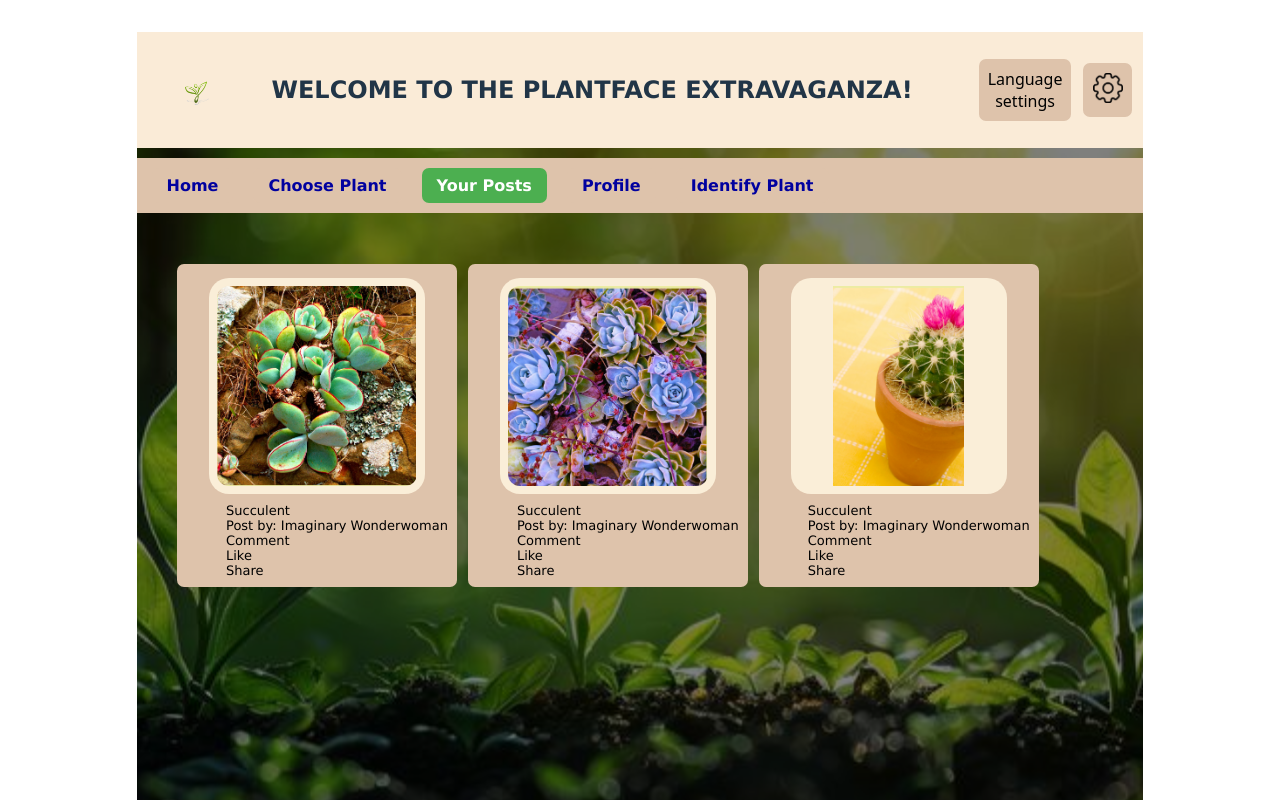
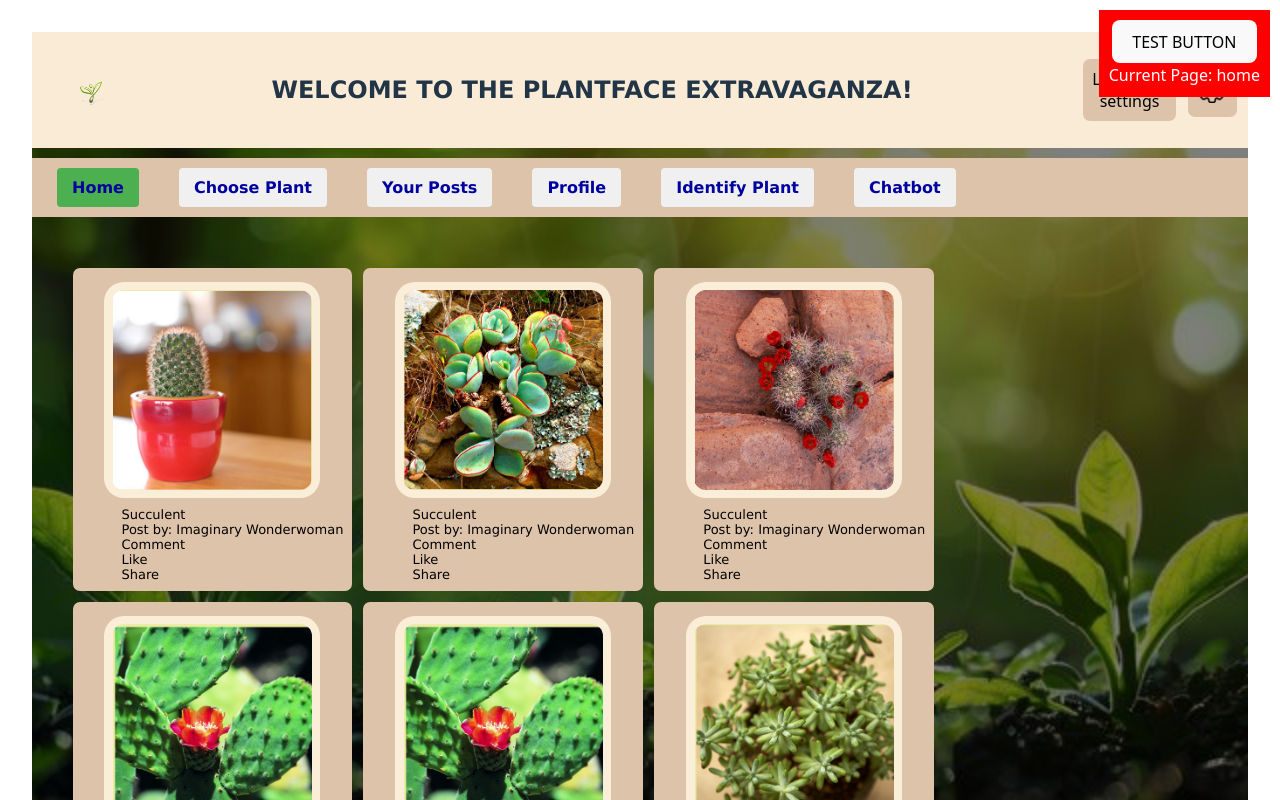
Before and after one commit to mgorski760/PlantBook, a React (Vite) app in the folder frontend/homepg/: page / in a window 1280 px wide. Shown: the top 800 px of the page. Built offline with nearby package versions, Linux system fonts and the light colour scheme.

Commit message:
Adding features- Chatbot

```diff
--- /dev/null
+++ b/frontend/homepg/src/Chatbot.tsx
@@ -0,0 +1,32 @@
+import React from "react";
+import plant2 from './assets/Plant2.png';
+import plant7 from './assets/Plant7.png';
+import plant8 from './assets/Plant8.png';
+import "./Homepage.css";
+
+const plantImages = [plant2, plant7, plant8];
+
+const UserContent: React.FC = () => {
+  return (
+    <div>
+      <ul className="plant-list item-list">
+        {plantImages.map((plant, index) => (
+          <li className="items" key={index}>
+            <button className="button">
+              <img src={plant} alt={`Plant ${index + 1}`} />
+              <ul>
+                <li className="items">Succulent</li>
+                <li className="items">Post by: Imaginary Wonderwoman</li>
+                <li className="items">Comment</li>
+                <li className="items">Like</li>
+                <li className="items">Share</li>
+              </ul>
+            </button>
+          </li>
+        ))}
+      </ul>
+    </div>
+  );
+};
+
+export default UserContent;
--- a/frontend/homepg/src/Homepage.tsx
+++ b/frontend/homepg/src/Homepage.tsx
@@ -6,22 +6,30 @@ import YourPosts from "./UserContent";
 import ChoosePlant from "./ChoosePlant";
 import Profile from "./UserProfile";
 import IdentifyPlant from "./IdentifyPlant";
+import Chatbot from "./Chatbot";
+import { useEffect } from 'react'
 import "./Homepage.css";
 
-type ActivePage = "home" | "choosePlant" | "yourPosts" | "profile" | "identifyPlant";
+type ActivePage = "home" | "choosePlant" | "yourPosts" | "profile" | "identifyPlant" | "Chatbot";
 
 
 const Homepage: React.FC = () => {
   const [language, setLanguage] = useState<string>("English");
-  const [activePage, setActivePage] = useState<ActivePage>("yourPosts");
+  const [activePage, setActivePage] = useState<ActivePage>("home");
   console.log("Current Page:", activePage);
+
+  const handleButtonClick = (page: ActivePage) => {
+    console.log('Button clicked, setting page to:', page);
+    setActivePage(page);
+  };
 
   const navItems: { id: ActivePage; label: string }[] = [
     { id: "home", label: "Home" },
     { id: "choosePlant", label: "Choose Plant" },
     { id: "yourPosts", label: "Your Posts" },
     { id: "profile", label: "Profile" },
-    { id: "identifyPlant", label: "Identify Plant" }
+    { id: "identifyPlant", label: "Identify Plant" },
+    { id: "Chatbot", label: "Chatbot" }
   ];
 
   const renderContent = () => {
@@ -36,6 +44,8 @@ const Homepage: React.FC = () => {
         return <Profile />;
       case "identifyPlant":
         return <IdentifyPlant />;
+      case "Chatbot":
+        return <Chatbot />;
       default:
         return <HomeContent />;
     }
@@ -61,17 +71,37 @@ const Homepage: React.FC = () => {
       <nav className="navbar">
         <ul>
         {navItems.map((item) => (
-              <li key={item.id}>
+            <li key={item.id} style={{ margin: '0 10px' }}>
               <button
-                  onClick={() => setActivePage(item.id)}
-                  className={activePage === item.id ? "active" : ""}>
+                onClick={() => handleButtonClick(item.id)}
+                style={{
+                  padding: '10px 15px',
+                  backgroundColor: activePage === item.id ? '#4CAF50' : '#f0f0f0',
+                  border: 'none',
+                  borderRadius: '4px',
+                  cursor: 'pointer'
+                }}
+              >
                 {item.label}
               </button>
             </li>
           ))}
         </ul>
       </nav>
-
+      <div style={{
+        position: 'fixed',
+        top: '10px',
+        right: '10px',
+        zIndex: 1000,
+        background: 'red',
+        color: 'white',
+        padding: '10px'
+      }}>
+        <button onClick={() => alert('Test button works!')}>
+          TEST BUTTON
+        </button>
+        <div>Current Page: {activePage}</div>
+      </div>
       <div className="content">
         {renderContent()}
       </div>
--- a/frontend/homepg/src/UserProfile.tsx
+++ b/frontend/homepg/src/UserProfile.tsx
@@ -8,13 +8,13 @@ const UserProfile: React.FC = () => {
     <div className="profile">
     <h3>Hello Imaginary WonderWoman</h3><br/>
       <ul className="profilelist">
-          <li className="items">
+          <li className="profileitems">
             <img src={Profilepic} alt="Profile"/>
               <ul>
-                <li className="items">Change Profile</li>
-                <li className="items">Email | Phone number</li>
-                <li className="items">Bio</li>
-                <li className="items">Logout</li>
+                <li className="profileitems">Change Profile</li>
+                <li className="profileitems">Email | Phone number</li>
+                <li className="profileitems">Bio</li>
+                <li className="profileitems">Logout</li>
               </ul>
           </li>
       </ul>
--- a/frontend/homepg/vite.config.ts
+++ b/frontend/homepg/vite.config.ts
@@ -4,4 +4,7 @@ import react from '@vitejs/plugin-react-swc'
 // https://vite.dev/config/
 export default defineConfig({
   plugins: [react()],
+  server: {
+    port: 3000
+  }
 })
```
Lines whose indentation alone changed are shown as unchanged.
